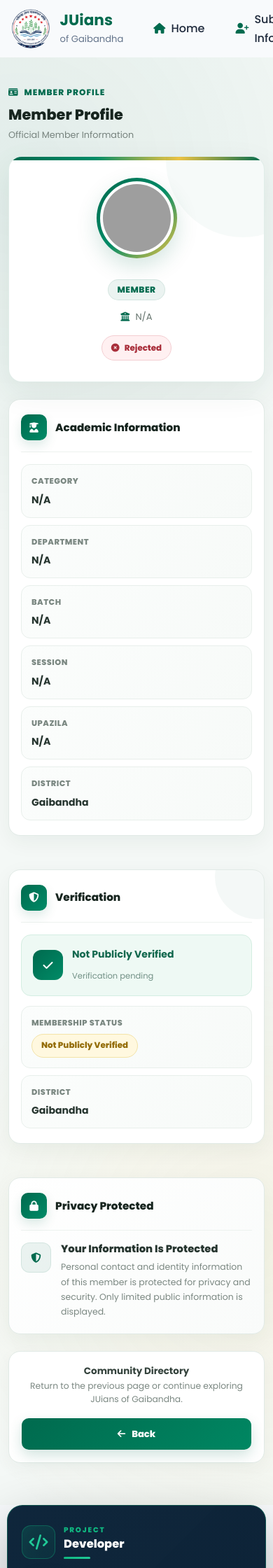
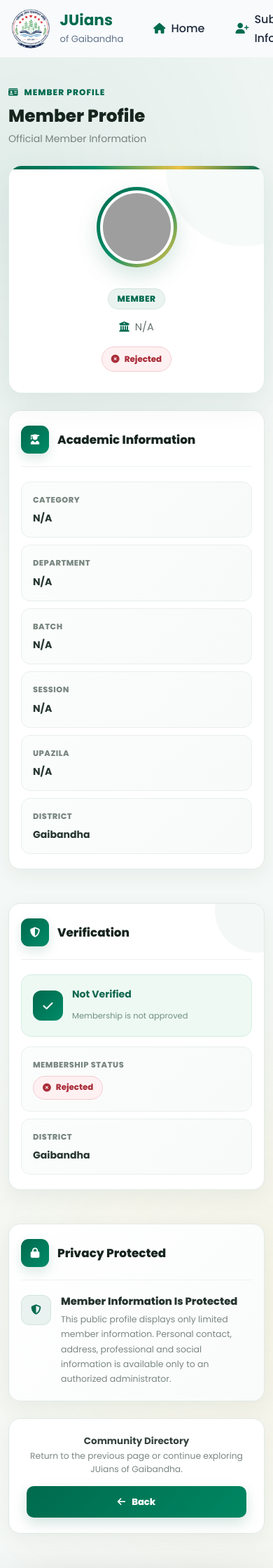
Before and after one commit to Khaled1913/JUians-of-Gaibandha, a Flask app: template templates/member_details.html in a window 390 px wide; the page is wider, and only the part inside the window is pictured. Shown: the top 2240 px of that part at 70% size. Run offline with Flask 3, Linux system fonts and the light colour scheme; the template is opened without the code that fills it, so the values that code supplies are empty; grey boxes are pictures that could not be loaded.

Commit message:
Update admin member full profile access

```diff
--- a/templates/member_details.html
+++ b/templates/member_details.html
@@ -1074,26 +1058,7 @@
 
     .member-profile-page {
 
-        padding:
-            35px 12px 60px;
-    }
-
-
-    .profile-page-intro {
-
-        margin-bottom: 19px;
-    }
-
-
-    .profile-page-intro h2 {
-
-        font-size: 1.3rem;
-    }
-
-
-    .profile-page-intro p {
-
-        font-size: 0.8rem;
+        padding: 35px 12px 60px;
     }
 
 
@@ -1127,60 +1091,26 @@
     }
 
 
-    .profile-header h1 {
-
-        font-size: 1.75rem;
-
-        letter-spacing: -0.6px;
-    }
-
-
     .profile-header p {
 
         justify-content: center;
-
-        font-size: 0.82rem;
     }
 
 
     .admin-edit-button {
 
         width: 100%;
-
-        margin-top: 14px;
     }
 
 
     .profile-details-card {
 
-        padding:
-            21px 17px;
+        padding: 21px 17px;
 
         border-radius: 17px;
     }
 
 
-    .details-title {
-
-        font-size: 0.95rem;
-
-        padding-bottom: 16px;
-
-        margin-bottom: 17px;
-    }
-
-
-    .details-title i {
-
-        width: 37px;
-        height: 37px;
-
-        flex-basis: 37px;
-
-        border-radius: 10px;
-    }
-
-
     .details-grid {
 
         grid-template-columns: 1fr;
@@ -1189,34 +1119,13 @@
     }
 
 
-    .details-grid > div {
-
-        padding: 14px;
-    }
-
-
-    .privacy-card {
-
-        margin-top: 0;
-    }
-
-
     .profile-actions {
 
         flex-direction: column;
 
         align-items: stretch;
 
-        padding:
-            18px;
-
         text-align: center;
-    }
-
-
-    .profile-actions-text {
-
-        margin-bottom: 3px;
     }
 
 
@@ -1427,17 +1325,6 @@
 
                 </a>
 
-
-            {% elif member.category == "Alumni" and member.status == "Approved" %}
-
-                <div class="access-badge">
-
-                    <i class="fa-solid fa-graduation-cap"></i>
-
-                    Alumni Full Profile
-
-                </div>
-
             {% endif %}
 
         </div>
@@ -1593,14 +1480,24 @@
                             Officially approved
                         </span>
 
+                    {% elif member.status == "Pending" %}
+
+                        <strong>
+                            Pending Verification
+                        </strong>
+
+                        <span>
+                            Awaiting administrator review
+                        </span>
+
                     {% else %}
 
                         <strong>
-                            Not Publicly Verified
+                            Not Verified
                         </strong>
 
                         <span>
-                            Verification pending
+                            Membership is not approved
                         </span>
 
                     {% endif %}
@@ -1630,11 +1527,23 @@
 
                             </span>
 
+                        {% elif member.status == "Pending" %}
+
+                            <span class="badge badge-warning">
+
+                                <i class="fa-solid fa-clock"></i>
+
+                                Pending
+
+                            </span>
+
                         {% else %}
 
-                            <span class="badge badge-warning">
-
-                                Not Publicly Verified
+                            <span class="badge badge-danger">
+
+                                <i class="fa-solid fa-circle-xmark"></i>
+
+                                Rejected
 
                             </span>
 
@@ -1666,11 +1575,11 @@
 
 
     <!-- =================================================
-         FULL INFORMATION
+         FULL SUBMITTED INFORMATION
+         ADMINISTRATOR ONLY
     ================================================== -->
 
-    {% if session.get("admin_id") or
-          (member.category == "Alumni" and member.status == "Approved") %}
+    {% if admin_view|default(false) %}
 
 
         <!-- =================================================
@@ -1709,6 +1618,19 @@
                 <div>
 
                     <strong>
+                        Category
+                    </strong>
+
+                    <p>
+                        {{ member.category or "N/A" }}
+                    </p>
+
+                </div>
+
+
+                <div>
+
+                    <strong>
                         Gender
                     </strong>
 
@@ -1748,14 +1670,115 @@
                 <div>
 
                     <strong>
-                        Mobile Number
-                    </strong>
-
-                    <p>
-                        {{ member.phone or "N/A" }}
-                    </p>
-
-                </div>
+                        Phone Number
+                    </strong>
+
+                    <p>
+
+                        {% if member.phone %}
+
+                            <a href="tel:{{ member.phone }}">
+                                {{ member.phone }}
+                            </a>
+
+                        {% else %}
+
+                            N/A
+
+                        {% endif %}
+
+                    </p>
+
+                </div>
+
+
+            </div>
+
+        </div>
+
+
+        <!-- =================================================
+             ACADEMIC INFORMATION
+        ================================================== -->
+
+        <div class="profile-details-card">
+
+            <div class="details-title">
+
+                <i class="fa-solid fa-graduation-cap"></i>
+
+                <span>
+                    Academic Information
+                </span>
+
+            </div>
+
+
+            <div class="details-grid">
+
+
+                <div>
+
+                    <strong>
+                        Department
+                    </strong>
+
+                    <p>
+                        {{ member.department or "N/A" }}
+                    </p>
+
+                </div>
+
+
+                <div>
+
+                    <strong>
+                        Batch
+                    </strong>
+
+                    <p>
+                        {{ member.batch or "N/A" }}
+                    </p>
+
+                </div>
+
+
+                <div>
+
+                    <strong>
+                        Session
+                    </strong>
+
+                    <p>
+                        {{ member.session or "N/A" }}
+                    </p>
+
+                </div>
+
+
+            </div>
+
+        </div>
+
+
+        <!-- =================================================
+             CONTACT INFORMATION
+        ================================================== -->
+
+        <div class="profile-details-card">
+
+            <div class="details-title">
+
+                <i class="fa-solid fa-address-book"></i>
+
+                <span>
+                    Contact Information
+                </span>
+
+            </div>
+
+
+            <div class="details-grid">
 
 
                 <div>
@@ -1780,6 +1801,32 @@
 
                         {% endif %}
 
+                    </p>
+
+                </div>
+
+
+                <div>
+
+                    <strong>
+                        District
+                    </strong>
+
+                    <p>
+                        {{ member.district or "Gaibandha" }}
+                    </p>
+
+                </div>
+
+
+                <div>
+
+                    <strong>
+                        Upazila
+                    </strong>
+
+                    <p>
+                        {{ member.upazila or "N/A" }}
                     </p>
 
                 </div>
@@ -2000,14 +2021,10 @@
 
             <span>
 
-                {% if session.get("admin_id") %}
+                {% if admin_view|default(false) %}
 
                     Administrator Access
 
-                {% elif member.category == "Alumni" and member.status == "Approved" %}
-
-                    Alumni Profile Access
-
                 {% else %}
 
                     Privacy Protected
@@ -2023,14 +2040,10 @@
 
             <div class="privacy-icon">
 
-                {% if session.get("admin_id") %}
+                {% if admin_view|default(false) %}
 
                     <i class="fa-solid fa-user-shield"></i>
 
-                {% elif member.category == "Alumni" and member.status == "Approved" %}
-
-                    <i class="fa-solid fa-graduation-cap"></i>
-
                 {% else %}
 
                     <i class="fa-solid fa-shield-halved"></i>
@@ -2043,54 +2056,32 @@
             <div class="privacy-text">
 
 
-                {% if session.get("admin_id") %}
+                {% if admin_view|default(false) %}
 
                     <h3>
                         Administrator Full Access
                     </h3>
 
                     <p>
-
-                        You are viewing this member as an
-                        authorized administrator. All available
-                        information submitted through the
-                        Member Registration form is visible
-                        for verification and administrative
-                        purposes.
-
-                    </p>
-
-
-                {% elif member.category == "Alumni" and member.status == "Approved" %}
+                        You are viewing this member through the
+                        administration panel. All information submitted
+                        by this member through the Member Registration
+                        form is available for administrative review
+                        and management.
+                    </p>
+
+
+                {% else %}
 
                     <h3>
-                        Verified Alumni Profile
+                        Member Information Is Protected
                     </h3>
 
                     <p>
-
-                        This is an officially approved Alumni
-                        profile. Full information submitted
-                        through the Member Registration form
-                        is displayed according to the Alumni
-                        profile access policy.
-
-                    </p>
-
-
-                {% else %}
-
-                    <h3>
-                        Your Information Is Protected
-                    </h3>
-
-                    <p>
-
-                        Personal contact and identity information
-                        of this member is protected for privacy
-                        and security. Only limited public
-                        information is displayed.
-
+                        This public profile displays only limited
+                        member information. Personal contact,
+                        address, professional and social information
+                        is available only to an authorized administrator.
                     </p>
 
                 {% endif %}
@@ -2115,11 +2106,35 @@
                 Community Directory
             </strong>
 
+            {% if admin_view|default(false) %}
+
+                Return to the administration panel or continue
+                managing member information.
+
+            {% else %}
+
                 Return to the previous page or continue
                 exploring JUians of Gaibandha.
 
-        </div>
-
+            {% endif %}
+
+        </div>
+
+
+        {% if admin_view|default(false) %}
+
+            <a
+                href="{{ url_for('admin.members') }}"
+                class="btn-primary"
+            >
+
+                <i class="fa-solid fa-arrow-left"></i>
+
+                Back to Members
+
+            </a>
+
+        {% else %}
 
             <a
                 href="{{ request.referrer or url_for('home.home') }}"
```
Also changed, not shown: other parts of templates/member_details.html (+17 -71 lines). Lines whose indentation alone changed are shown as unchanged.
